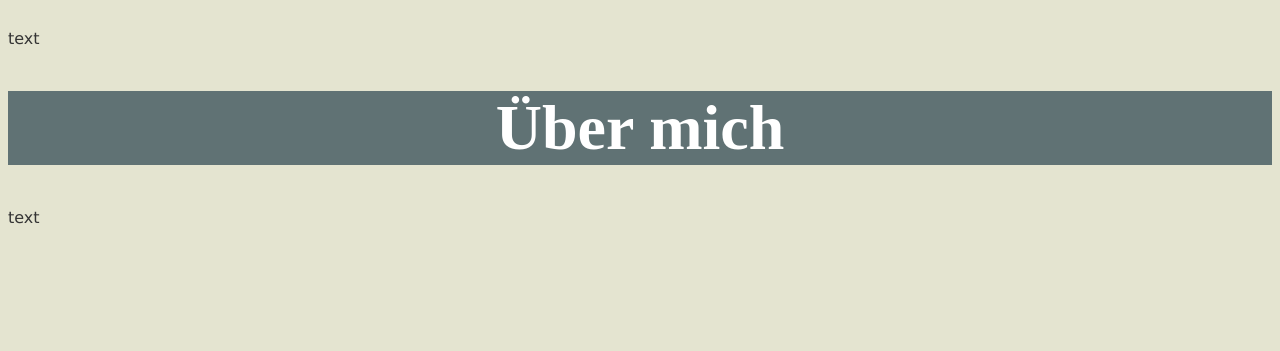
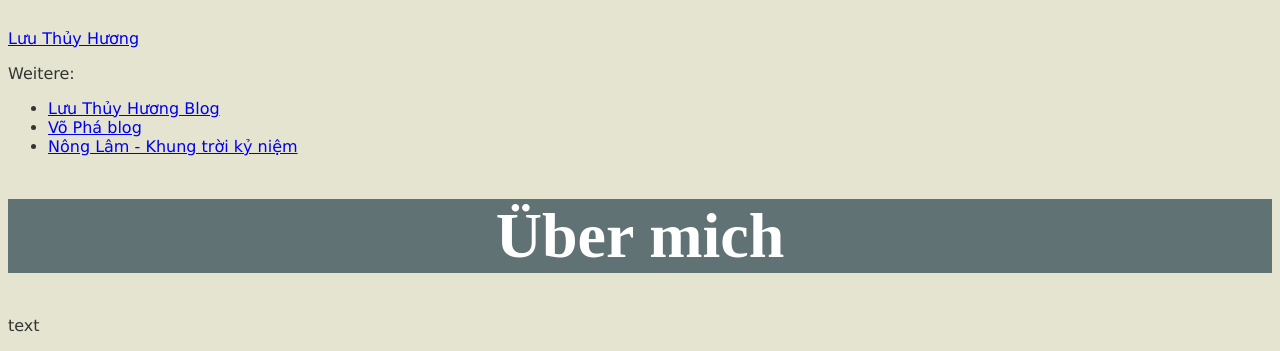
Before and after one commit to LNQ94/lth.github.io, a plain HTML site: page index.html in a window 1280 px wide. Shown: the part 731-1082 px from the top of the page. Before the commit the page ends 974 px from the top, so only its background shows below. Drawn offline with Linux system fonts and the light colour scheme; a web font is replaced by a local one.

Commit message:
Add files via upload

```diff
--- a/index.html
+++ b/index.html
@@ -29,20 +29,29 @@
                 </div>
             </div>
             <div id="neues">
-                <div>
-                    <h1 class="title">Neues</h1>
+                <h1 class="title">Neues</h1>
+                <div class="text">
                     <p>text</p>
                 </div>
             </div>
             <div id="meine-blogs">
-                <div>
-                    <h1 class="title">Meine Blogs</h1>
-                    <p>text</p>
+                <h1 class="title">Meine Blogs</h1>
+                <div class="text link-container">
+                    <a class="main-link" href="https://luuthuyhuongblog.blogspot.com" target="_blank">Lưu Thủy Hương</a>
+                    <p>Weitere:</p>
+                    <div class="link-list">
+                        <ul>
+                            <li><a href="https://luuthuyhuong.blogspot.com" target="_blank">Lưu Thủy Hương Blog</a></li>
+                            <li><a href="https://vopha.blogspot.com" target="_blank">Võ Phá blog</a></li>
+                            <li><a href="https://nonglamblog.blogspot.com" target="_blank">Nông Lâm - Khung trời kỷ niệm</a></li>
+                        </ul>
+                    </div>
+
                 </div>
             </div>
             <div id="über-mich">
-                <div>
-                    <h1 class="title">Über mich</h1>
+                <h1 class="title">Über mich</h1>
+                <div class="text">
                     <p>text</p>
                 </div>
             </div>
```
